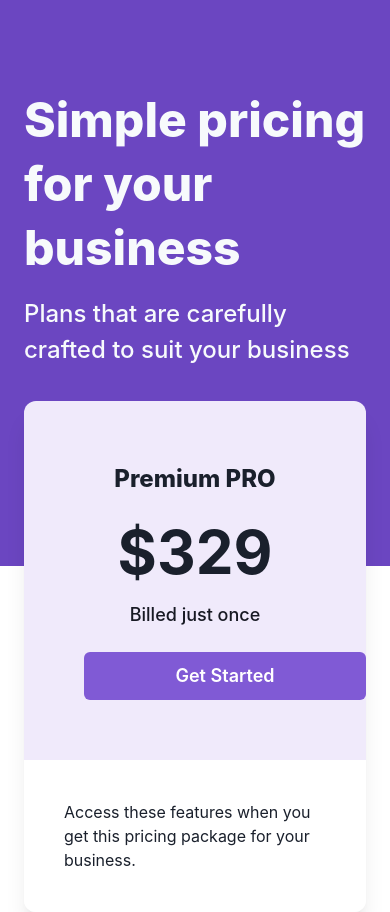
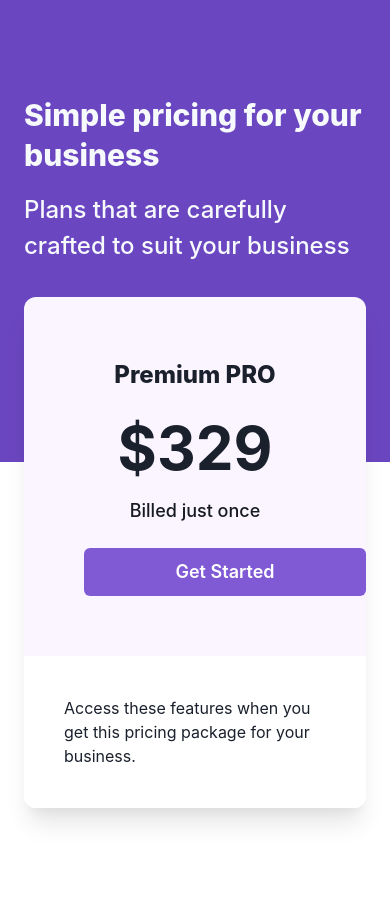
Before and after one commit to tahseenafzal/pricing-ui, a Next.js app: page / in a window 390 px wide. After the commit the page ends 844 px from the top, so only its background shows below. Built offline with nearby package versions, Linux system fonts and the light colour scheme.

Commit message:
Apply responsiveness

```diff
--- a/component/Header.tsx
+++ b/component/Header.tsx
@@ -5,17 +5,17 @@ const Header = () => {
   return (
     <Box
       as="section"
-      bg="#6B46C1"
-      color="#F7FAFC"
-      pt="88.45px"
+      bg="purple.600"
+      color="gray.50"
+      pt="24"
       pb="198px"
-      px="24px"
+      px="6"
       textAlign={["left", "left", "center"]}
     >
-      <Heading fontWeight="800" fontSize="48px">
+      <Heading fontWeight="extrabold" fontSize={["3xl", "3xl", "5xl"]}>
         Simple pricing for your business
       </Heading>
-      <Text fontWeight="500" fontSize="24px" pt="16.08px">
+      <Text fontWeight="medium" fontSize="2xl" pt="4">
         Plans that are carefully crafted to suit your business
       </Text>
     </Box>
--- a/component/Price.tsx
+++ b/component/Price.tsx
@@ -13,7 +13,7 @@ const Price = () => {
         mt="-165px"
       >
         <Flex flexDirection={["column", "column", "row"]}>
-          <Box p="60px" bg="#F0EAFB" textAlign="center">
+          <Box p="60px" bg="purple.50" textAlign="center">
             <Text fontWeight="800" fontSize="24px">
               Premium PRO
             </Text>
```
